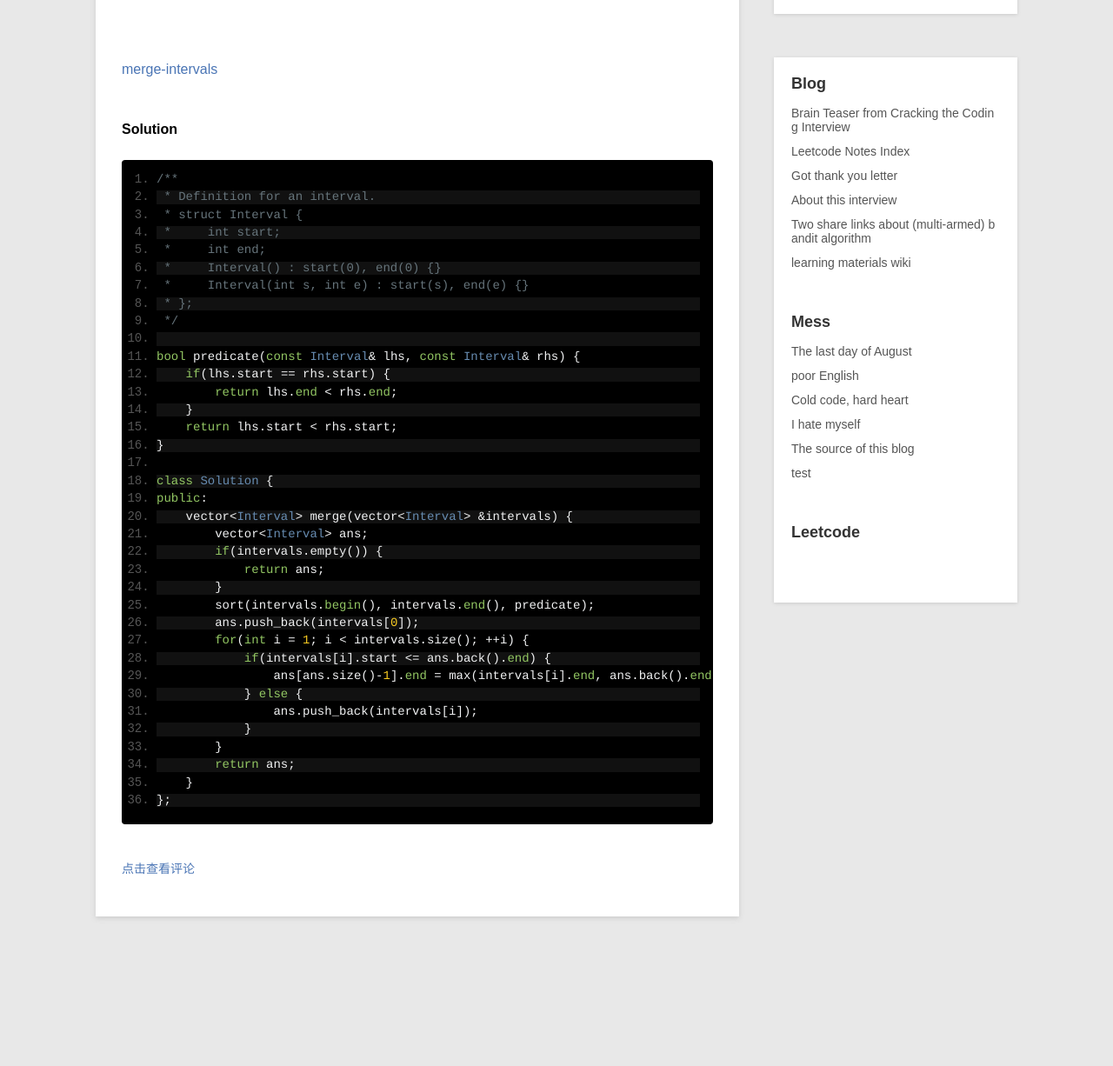
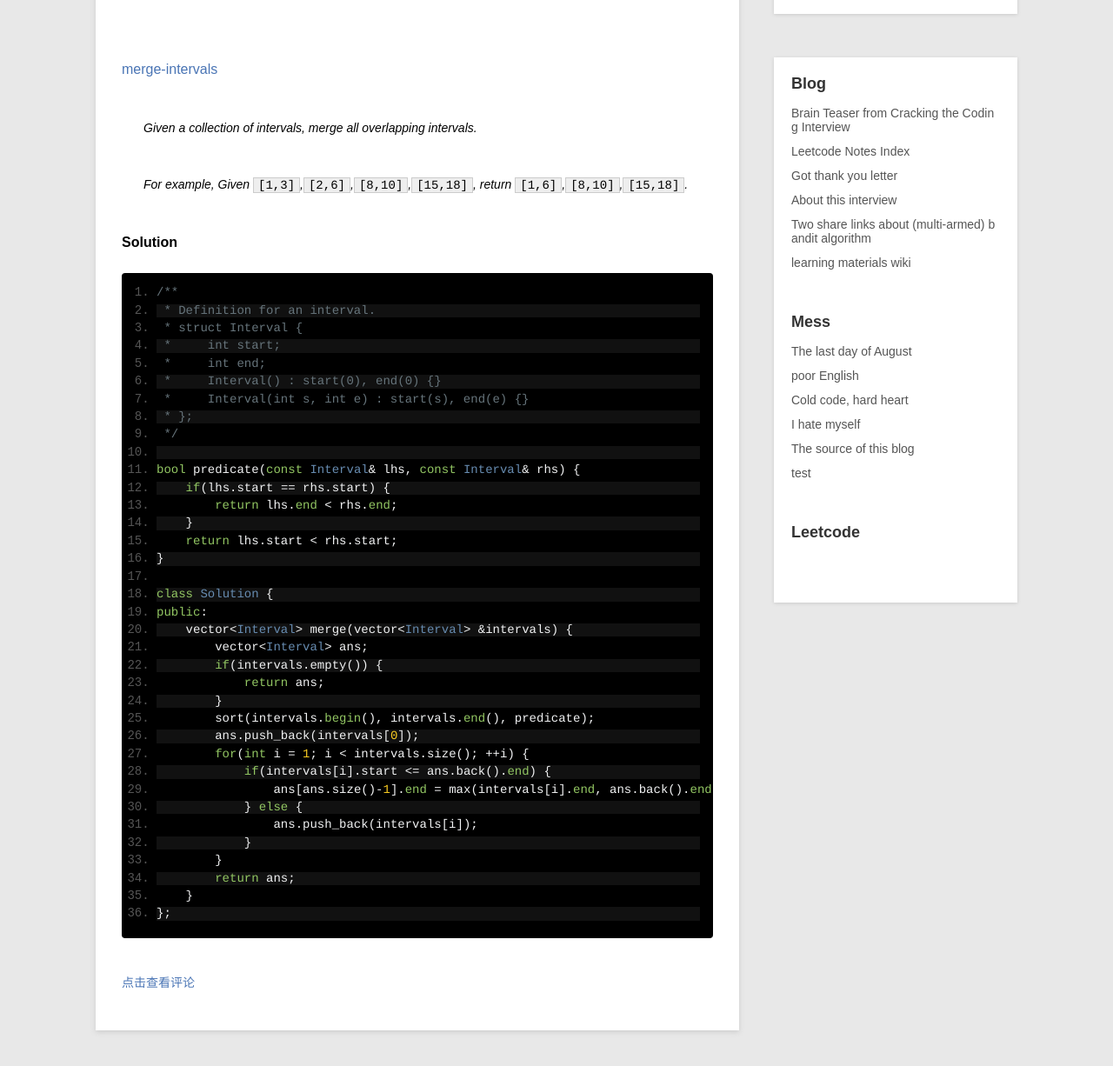
Before and after one commit to kunth/kunth.github.io, a Jekyll site: the page built from _posts/leetcode/2014-09-02-merge-intervals.md, in a window 1280 px wide, cut to the strip 189-1454 px from the top of the page. Shown: the top 1226 px of the strip at 87% size. Built offline with Jekyll 4.4.1, drawn with Linux system fonts in a browser that asks for light colours; Markdown is read by kramdown in place of the engine named in the settings; before the commit the page ends 1323 px from its top, so only the background shows below that; grey boxes are pictures that could not be loaded.

Commit message:
Update 2014-09-02-merge-intervals.md

```diff
--- a/_posts/leetcode/2014-09-02-merge-intervals.md
+++ b/_posts/leetcode/2014-09-02-merge-intervals.md
@@ -6,6 +6,12 @@ category: Leetcode
 ---
 
 [merge-intervals](https://oj.leetcode.com/problems/merge-intervals/)
+
+> Given a collection of intervals, merge all overlapping intervals.
+
+> For example,
+> Given `[1,3]`,`[2,6]`,`[8,10]`,`[15,18]`,
+> return `[1,6]`,`[8,10]`,`[15,18]`.
 
 **Solution**
 
```
